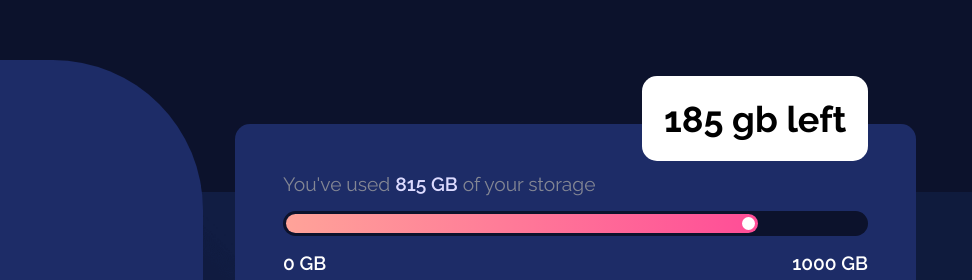
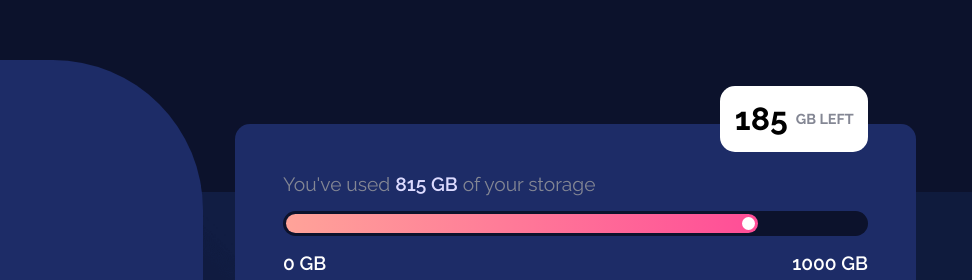
Before and after one commit to luccasfaro/fylo-data-storage, a plain HTML site: page index.html in a window 1280 px wide. Shown: the part 208-488 px from the top of the page, 308-1280 px from the left. Drawn offline with Linux system fonts and the light colour scheme.

Commit message:
second commit

```diff
--- a/css/styles.css
+++ b/css/styles.css
@@ -135,10 +135,21 @@ body {
    position: absolute;
    background-color: var(--white);
    padding: .9em;
-   font-size: 1.5em;
    border-radius: 15px;
    align-self: flex-end;
    margin-top: -210px;
+   display: flex;
+   gap: .5em;
+   align-items: center;
+}
+#ballon-storage-left h2 {
+   font-size: 2em;
+}
+#ballon-storage-left #gb-left {
+   font-size: .9em;
+   font-weight: 700;
+   text-transform: uppercase;
+   color: var(--grayish-blue);
 }
 
 /* Mobile */
--- a/index.html
+++ b/index.html
@@ -29,7 +29,8 @@
 
       <div id="storage">
         <div id="ballon-storage-left">
-          <h2>185 gb left</h2>
+          <h2>185</h2>
+          <span id="gb-left">gb left</span>
         </div>
         <p>You've used <span class="gb">815 GB</span> of your storage</p>
         <div id="total-storage-bar">
```
